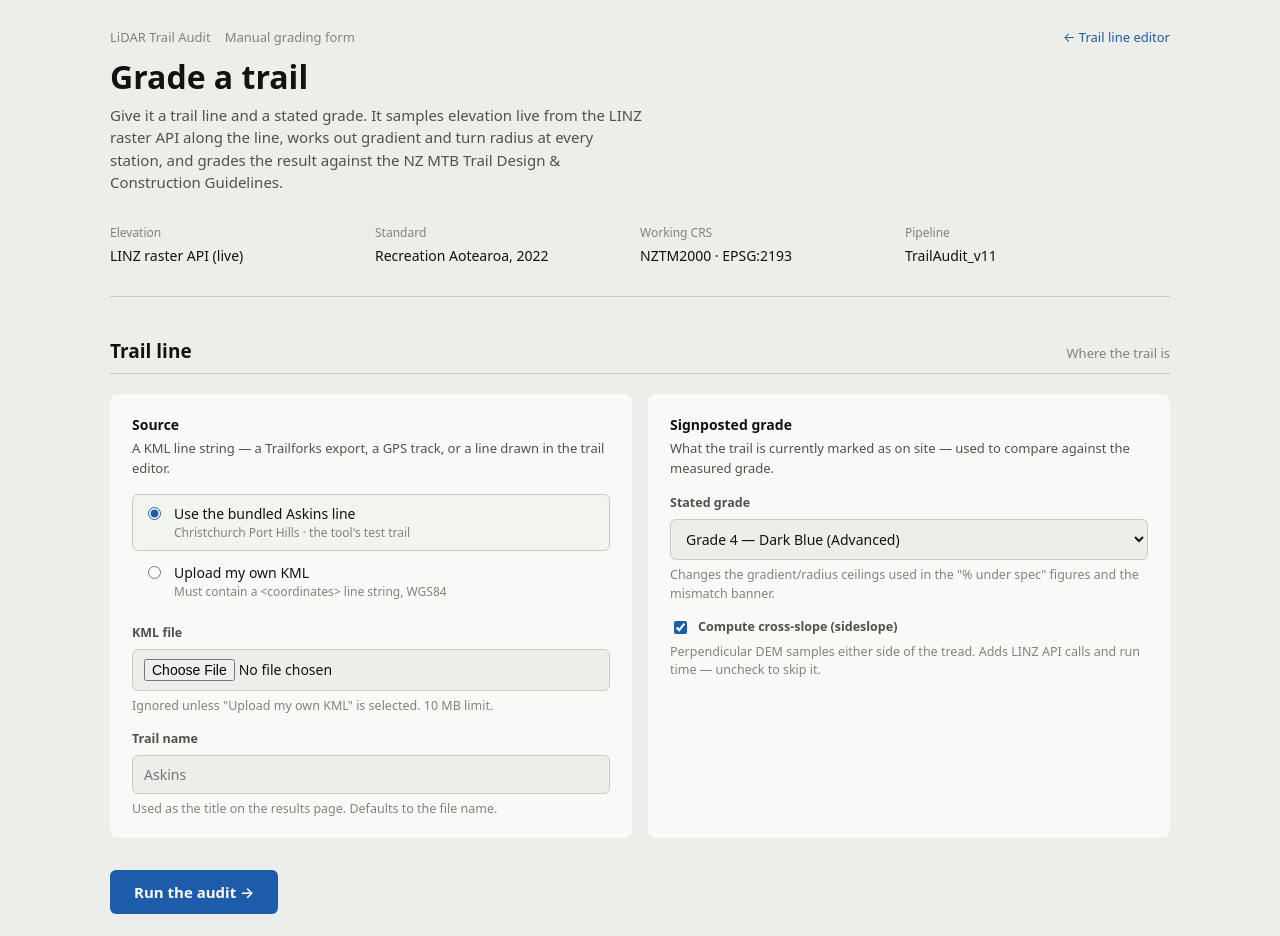
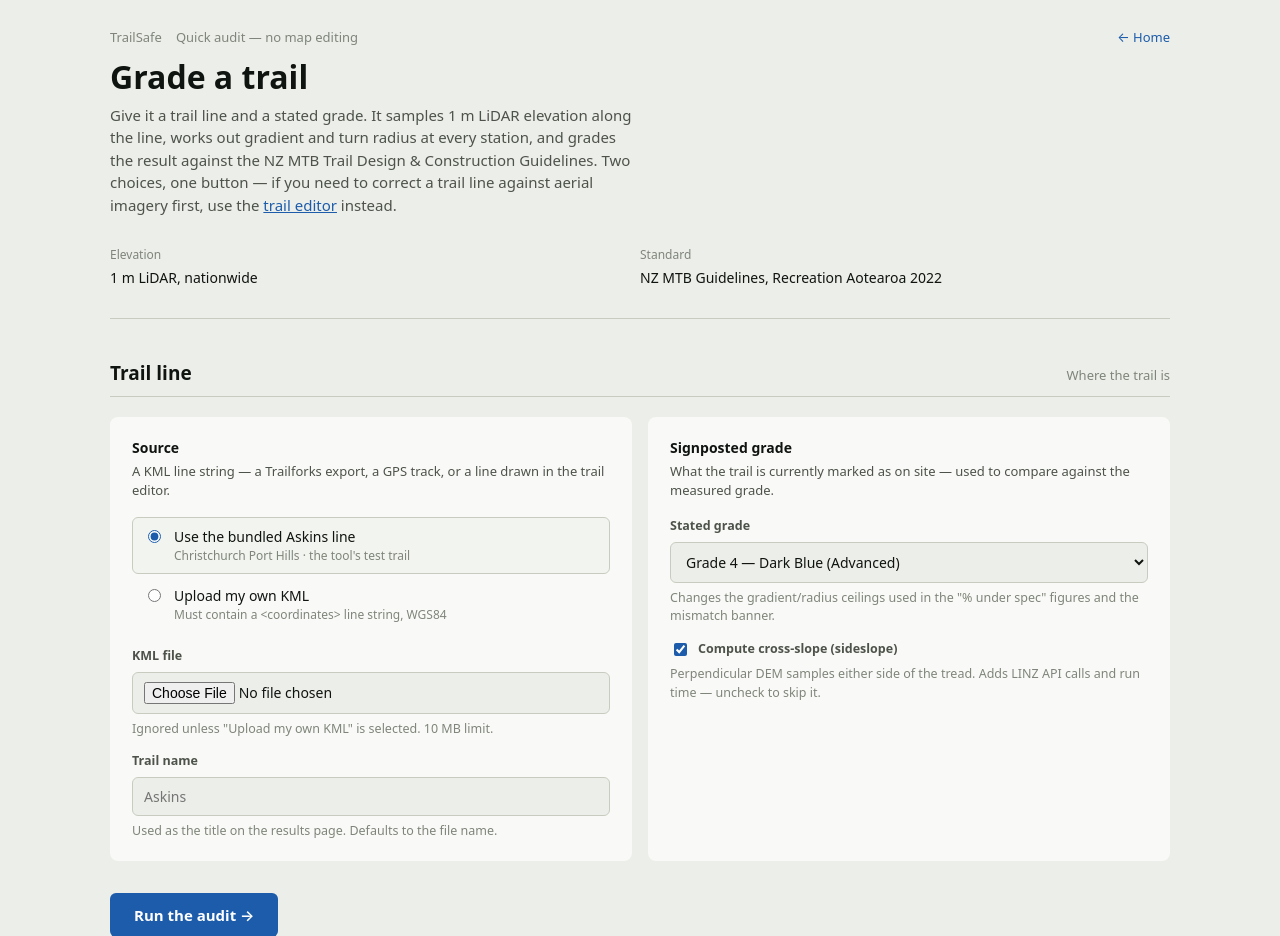
Before and after one commit to Sheasheak/lidar-trail-audit, a Flask app: page /grade in a window 1280 px wide. Shown: the top 936 px of the page. Run offline with Flask 3, Linux system fonts and the light colour scheme.

Commit message:
First pass at a simpler inspector-facing flow (DOC's main ask)
A full redesign is still pending Nick's conversation with Shea and a
DOC inspector about what it should actually look like — this is a
smaller, safe step in the meantime rather than nothing to react to:

- /grade (the manual form) already was close to "two choices, one
  button" with no map editing required. Its metadata panel was stale
  (claimed live LINZ point-queries, which the pipeline hasn't used
  since the bulk-export fallback was added) and listed internals
  (working CRS, pipeline version) that mean nothing to an inspector —
  cut down to what's actually relevant.
- Landing page now leads with /grade as the primary path and frames
  the trail editor as the one to reach for when a line needs
  correcting against imagery first, rather than presenting both as
  equally-weighted options.

Co-Authored-By: Claude Sonnet 5 <noreply@anthropic.com>

```diff
--- a/trail_grader/templates/input.html
+++ b/trail_grader/templates/input.html
@@ -11,18 +11,18 @@
 <div class="sheet">
 
   <header class="titleblock">
-    <p class="eyebrow"><span>LiDAR Trail Audit</span><span>Manual grading form</span><a href="{{ url_for('index') }}" style="margin-left:auto">← Trail line editor</a></p>
+    <p class="eyebrow"><span>TrailSafe</span><span>Quick audit — no map editing</span><a href="{{ url_for('index') }}" style="margin-left:auto">← Home</a></p>
     <h1>Grade a trail</h1>
     <p class="subtitle">
-      Give it a trail line and a stated grade. It samples elevation live from the LINZ
-      raster API along the line, works out gradient and turn radius at every station,
-      and grades the result against the NZ MTB Trail Design &amp; Construction Guidelines.
+      Give it a trail line and a stated grade. It samples 1 m LiDAR elevation along the
+      line, works out gradient and turn radius at every station, and grades the result
+      against the NZ MTB Trail Design &amp; Construction Guidelines. Two choices, one
+      button — if you need to correct a trail line against aerial imagery first, use the
+      <a href="{{ url_for('editor') }}">trail editor</a> instead.
     </p>
     <dl class="fields">
-      <div class="field"><dt>Elevation</dt><dd>LINZ raster API (live)</dd></div>
-      <div class="field"><dt>Standard</dt><dd>Recreation Aotearoa, 2022</dd></div>
-      <div class="field"><dt>Working CRS</dt><dd>NZTM2000 · EPSG:2193</dd></div>
-      <div class="field"><dt>Pipeline</dt><dd>TrailAudit_v11</dd></div>
+      <div class="field"><dt>Elevation</dt><dd>1 m LiDAR, nationwide</dd></div>
+      <div class="field"><dt>Standard</dt><dd>NZ MTB Guidelines, Recreation Aotearoa 2022</dd></div>
     </dl>
   </header>
 
@@ -97,7 +97,7 @@
 
     <div style="display:flex;gap:20px;align-items:center;margin-top:32px;flex-wrap:wrap">
       <button type="submit" class="primary" id="go">Run the audit →</button>
-      <span class="working" id="working"><span class="spinner"></span> Fetching elevations from LINZ live — this can take a minute or two on a first run.</span>
+      <span class="working" id="working"><span class="spinner"></span> Grading — usually under a minute; a bit longer the first time for a trail outside Canterbury/Christchurch.</span>
     </div>
   </form>
 
--- a/trail_grader/templates/landing.html
+++ b/trail_grader/templates/landing.html
@@ -69,9 +69,9 @@
       in about 30 seconds, anywhere in New Zealand with LiDAR coverage.
     </p>
     <div class="cta-row">
-      <a class="btn-link" href="{{ url_for('editor') }}"><button type="button" class="primary">Grade a trail →</button></a>
-      <a class="btn-link" href="{{ url_for('grade_form') }}"><button type="button" class="ghost">Manual grading form</button></a>
-      <span class="sub">No GIS experience needed — draw a line or upload a KML.</span>
+      <a class="btn-link" href="{{ url_for('grade_form') }}"><button type="button" class="primary">Grade a trail →</button></a>
+      <a class="btn-link" href="{{ url_for('editor') }}"><button type="button" class="ghost">Trail line editor</button></a>
+      <span class="sub">Two choices, one button — upload a KML or use the sample trail.</span>
     </div>
     <div class="pillrow">
       <span class="pill">Live LINZ 1 m LiDAR</span>
```
